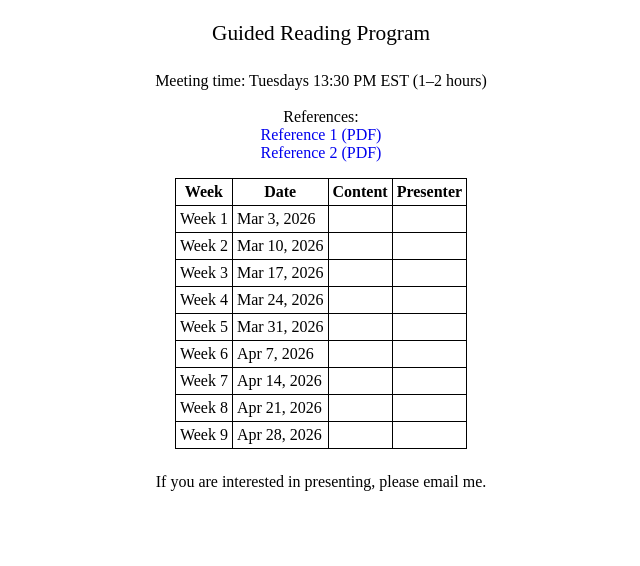
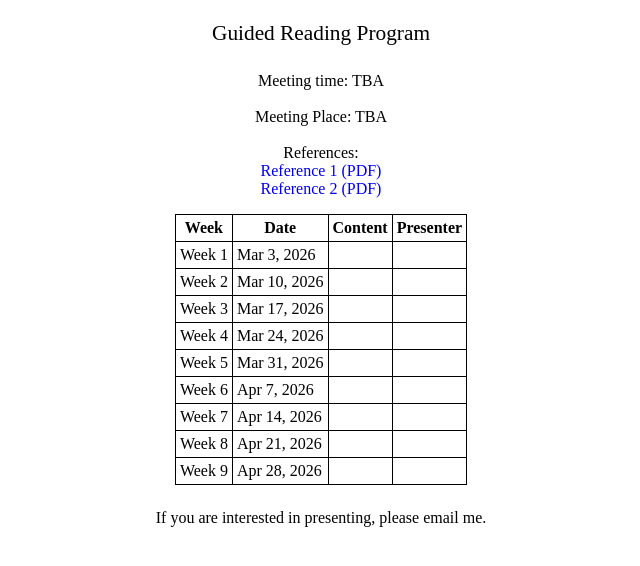
Before and after one commit to axhou/axhou.github.io, a Jekyll site: the page grp2026spring.html, which Jekyll copies as it is, in a window 1280 px wide. Shown: the top 566 px of the page, without its empty margins (319-959 px from the left). Built offline with Jekyll 4.4.1, drawn with Linux system fonts in a browser that asks for light colours.

Commit message:
Update grp2026spring.html

```diff
--- a/grp2026spring.html
+++ b/grp2026spring.html
@@ -34,7 +34,8 @@
   <h3>Guided Reading Program</h3>
 
   <p style="text-align: center;">
-    Meeting time: Tuesdays 13:30 PM EST (1–2 hours)<br/><br/>
+    Meeting time: TBA<br/><br/>
+    Meeting Place: TBA<br/><br/>
     References:<br/>
     <a href="https://drive.google.com/file/d/17ndoUgFFPDa-na5GzfvhqBF8BIRZKF0T/view" target="_blank">
       Reference 1 (PDF)
```
